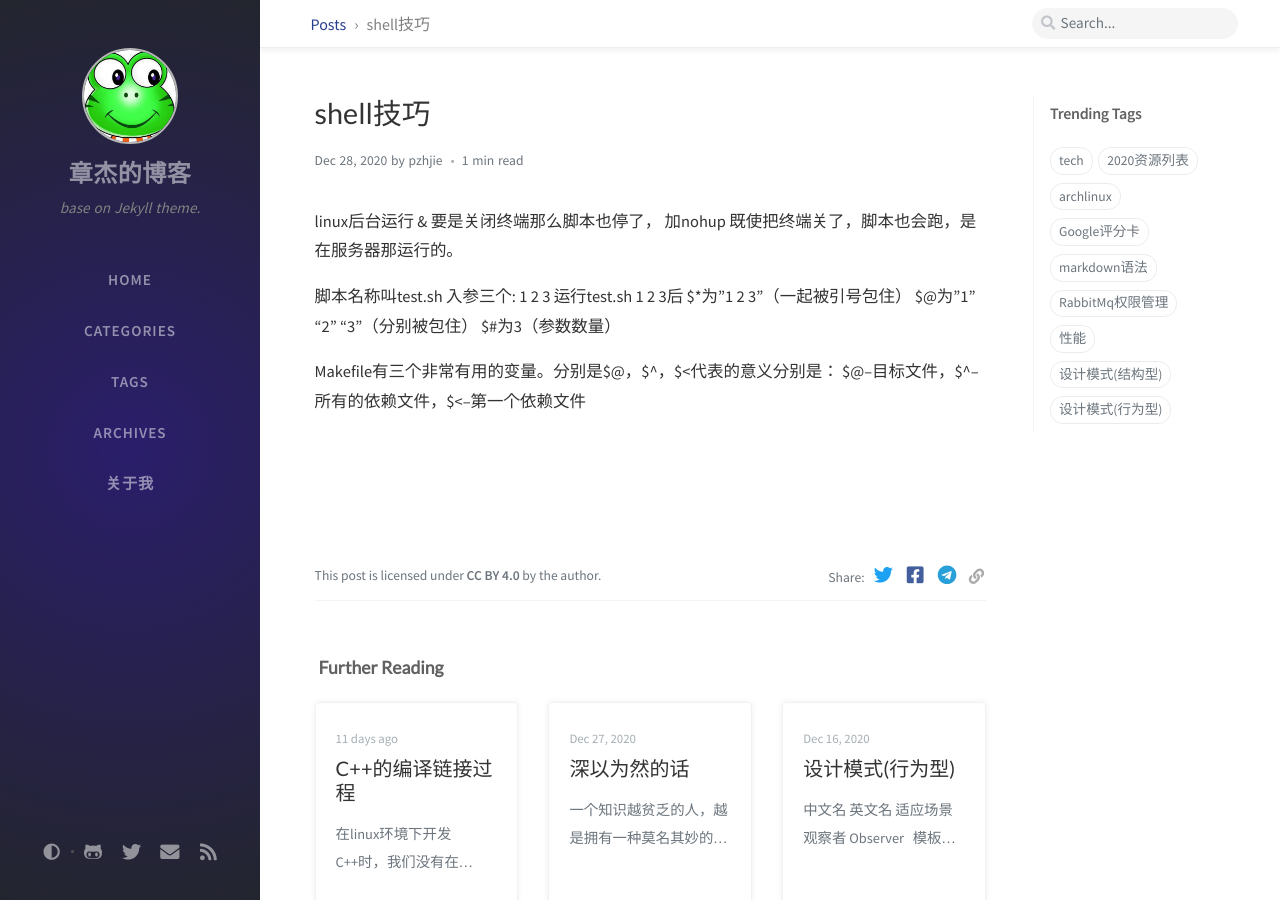
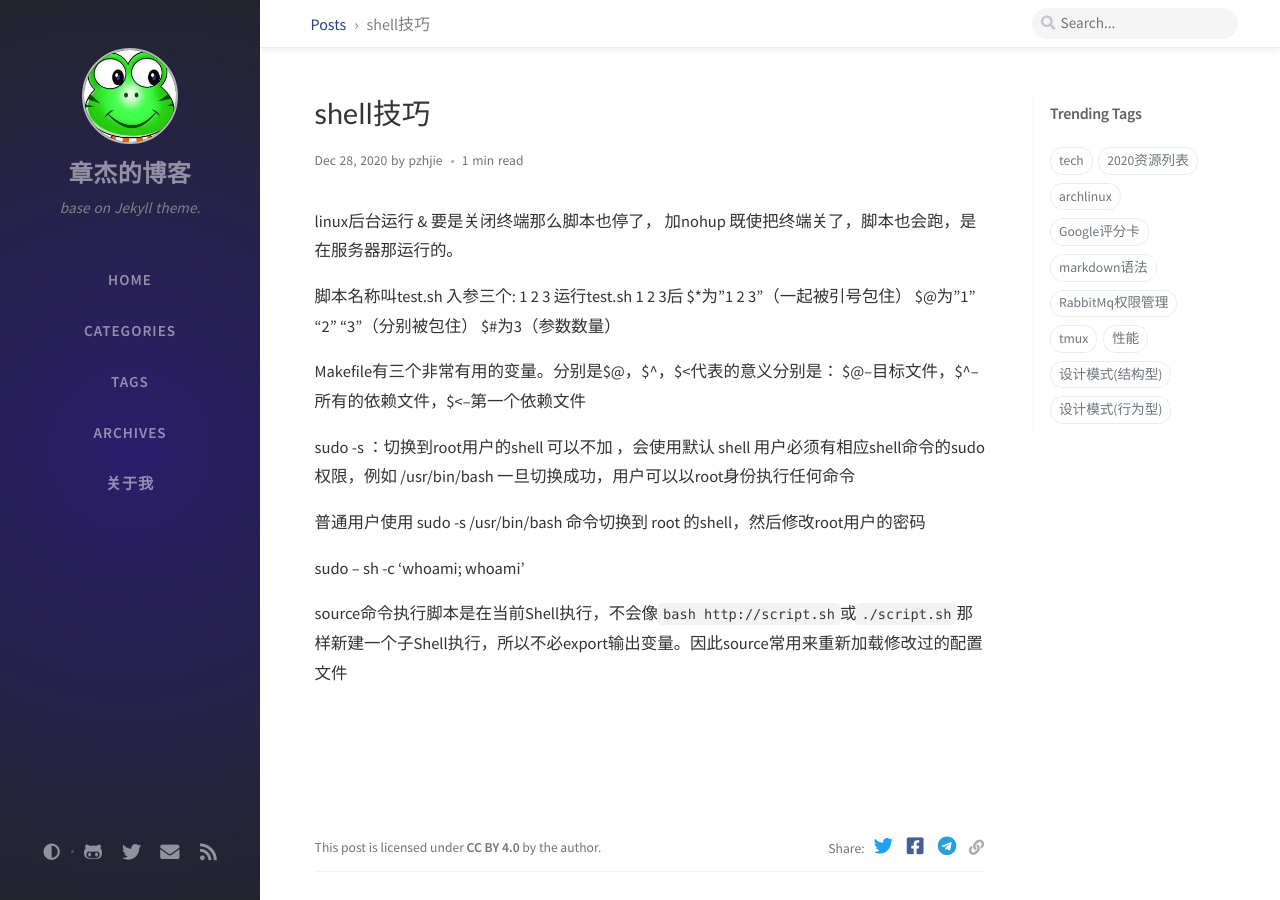
Before and after one commit to pzj/pzj.github.io, a Jekyll site: the page built from _posts/tech/2020-12-29-shell-skill.md, in a window 1280 px wide and 900 px high. Built offline with Jekyll 4.4.1, drawn with Linux system fonts in a browser that asks for light colours; nearby versions of some CDN libraries; comment, search, counter and statistics services are not loaded.

Commit message:
sync old pange

```diff
--- a/_posts/tech/2020-12-29-shell-skill.md
+++ b/_posts/tech/2020-12-29-shell-skill.md
@@ -18,3 +18,14 @@ $#为3（参数数量）
 
 Makefile有三个非常有用的变量。分别是$@，$^，$<代表的意义分别是：
 $@--目标文件，$^--所有的依赖文件，$<--第一个依赖文件
+
+sudo -s <shell>：切换到root用户的shell
+可以不加 <shell>，会使用默认 shell
+用户必须有相应shell命令的sudo权限，例如 /usr/bin/bash
+一旦切换成功，用户可以以root身份执行任何命令
+
+普通用户使用 sudo -s /usr/bin/bash 命令切换到 root 的shell，然后修改root用户的密码
+
+sudo -- sh -c 'whoami; whoami'
+
+source命令执行脚本是在当前Shell执行，不会像`bash http://script.sh`或`./script.sh`那样新建一个子Shell执行，所以不必export输出变量。因此source常用来重新加载修改过的配置文件
```
Also changed, not shown: _posts/tech/2020-02-26-design-patterns-create.md (added, +13 -0 lines), _posts/tool/2018-09-20-build_static_tmux.md (added, +32 -0 lines).
